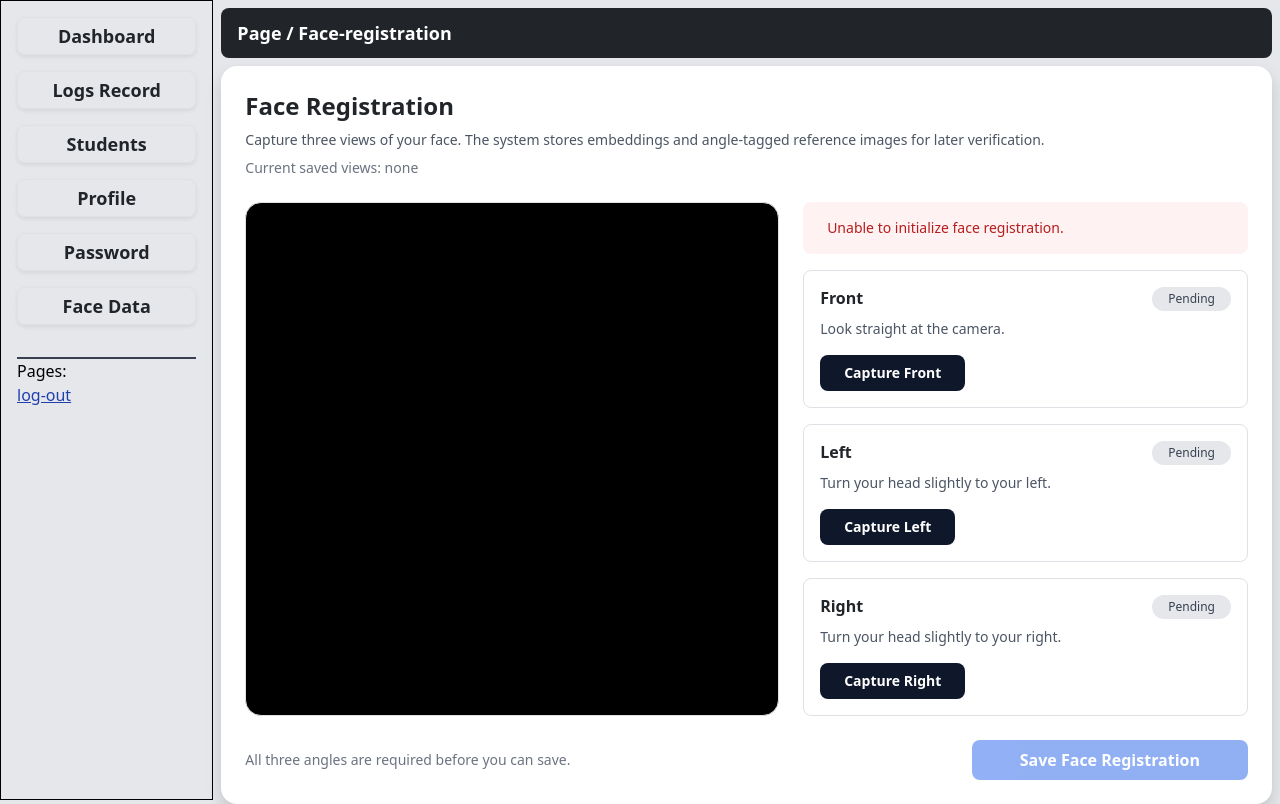
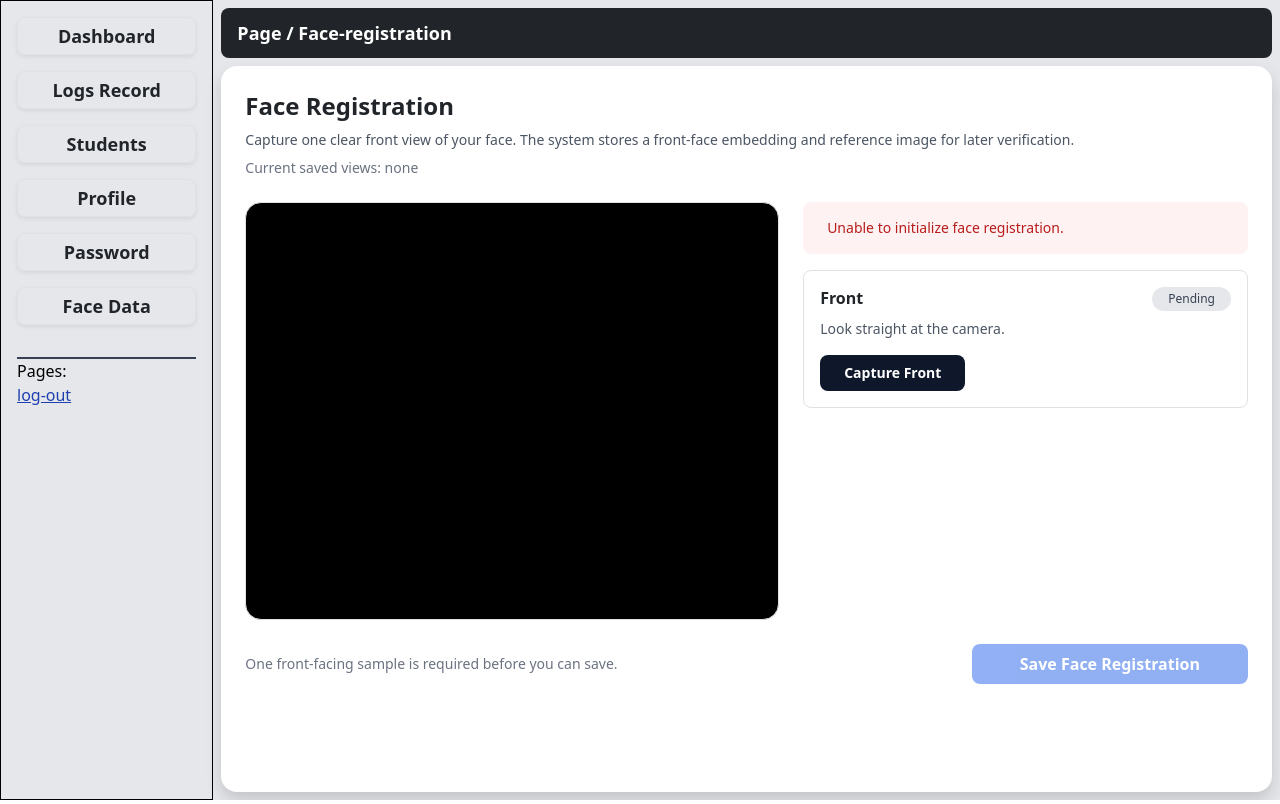
Before and after one commit to aaron1243692/as-fr, a PHP site: page /face-registration.php in a window 1280 px wide. Run offline with PHP 8.4, Linux system fonts and the light colour scheme; a user stored in the database is signed in; data comes from the database, SQL or seed files in the repository; some libraries are stand-ins or nearby versions.

Commit message:
front only

```diff
--- a/config/face-login.php
+++ b/config/face-login.php
@@ -57,12 +57,12 @@ if (!is_array($descriptor) || count($descriptor) !== 128) {
     exit;
 }
 
-$requiredChecks = ['left', 'right', 'blink'];
+$requiredChecks = ['front', 'blink'];
 foreach ($requiredChecks as $check) {
     if (empty($liveness[$check])) {
         echo json_encode([
             'success' => false,
-            'message' => 'Complete all liveness checks before verifying.',
+            'message' => 'Complete the front-face and blink checks before verifying.',
             'attempts_remaining' => max(0, FACE_AUTH_MAX_ATTEMPTS - ((int) ($_SESSION['face_failed_attempts'] ?? 0)))
         ]);
         exit;
--- a/config/face-registration.php
+++ b/config/face-registration.php
@@ -12,7 +12,7 @@ if (empty($_SESSION['id'])) {
 }
 
 $userId = (int) $_SESSION['id'];
-$requiredAngles = ['front', 'left', 'right'];
+$requiredAngles = ['front'];
 
 $payloadRaw = $_POST['face_payload'] ?? '';
 $payload = json_decode($payloadRaw, true);
@@ -54,7 +54,7 @@ foreach ($requiredAngles as $angle) {
     $image = is_array($sample) ? ($sample['image'] ?? null) : null;
 
     if (!is_array($descriptor) || count($descriptor) !== 128) {
-        $_SESSION['message'] = "All three face angles are required with valid embeddings.";
+        $_SESSION['message'] = "A front-facing sample with a valid embedding is required.";
         header("location: ../face-registration.php");
         exit;
     }
--- a/face-registration.php
+++ b/face-registration.php
@@ -30,7 +30,7 @@
         <section class="flex flex-1 flex-col gap-4 rounded-4 bg-white p-4 shadow">
             <div class="flex flex-col gap-2">
                 <h2 class="text-2xl font-semibold">Face Registration</h2>
-                <p class="text-sm text-gray-600">Capture three views of your face. The system stores embeddings and angle-tagged reference images for later verification.</p>
+                <p class="text-sm text-gray-600">Capture one clear front view of your face. The system stores a front-face embedding and reference image for later verification.</p>
                 <p class="text-sm text-gray-500">Current saved views: <?= count($savedViews) ? htmlspecialchars(implode(', ', $savedViews)) : 'none' ?></p>
             </div>
 
@@ -44,7 +44,7 @@
                         Loading camera and face models...
                     </div>
 
-                    <div class="grid grid-cols-1 gap-3 md:grid-cols-3 lg:grid-cols-1">
+                    <div class="grid grid-cols-1 gap-3">
                         <div class="rounded-3 border p-3">
                             <div class="mb-2 flex items-center justify-between">
                                 <h3 class="font-semibold">Front</h3>
@@ -54,33 +54,13 @@
                             <img id="preview-front" class="mt-3 hidden h-28 w-full rounded-3 object-cover" alt="Front preview">
                             <button type="button" class="capture-btn mt-3 rounded-3 bg-slate-900 px-4 py-2 text-sm font-semibold text-white" data-angle="front">Capture Front</button>
                         </div>
-
-                        <div class="rounded-3 border p-3">
-                            <div class="mb-2 flex items-center justify-between">
-                                <h3 class="font-semibold">Left</h3>
-                                <span id="badge-left" class="rounded-full bg-gray-200 px-3 py-1 text-xs text-gray-700">Pending</span>
-                            </div>
-                            <p class="text-sm text-gray-600">Turn your head slightly to your left.</p>
-                            <img id="preview-left" class="mt-3 hidden h-28 w-full rounded-3 object-cover" alt="Left preview">
-                            <button type="button" class="capture-btn mt-3 rounded-3 bg-slate-900 px-4 py-2 text-sm font-semibold text-white" data-angle="left">Capture Left</button>
-                        </div>
-
-                        <div class="rounded-3 border p-3">
-                            <div class="mb-2 flex items-center justify-between">
-                                <h3 class="font-semibold">Right</h3>
-                                <span id="badge-right" class="rounded-full bg-gray-200 px-3 py-1 text-xs text-gray-700">Pending</span>
-                            </div>
-                            <p class="text-sm text-gray-600">Turn your head slightly to your right.</p>
-                            <img id="preview-right" class="mt-3 hidden h-28 w-full rounded-3 object-cover" alt="Right preview">
-                            <button type="button" class="capture-btn mt-3 rounded-3 bg-slate-900 px-4 py-2 text-sm font-semibold text-white" data-angle="right">Capture Right</button>
-                        </div>
                     </div>
                 </div>
             </div>
 
             <form id="registrationForm" action="config/face-registration.php" method="post" class="flex items-center justify-between gap-3">
                 <input type="hidden" name="face_payload" id="face_payload">
-                <p class="text-sm text-gray-500">All three angles are required before you can save.</p>
+                <p class="text-sm text-gray-500">One front-facing sample is required before you can save.</p>
                 <button type="submit" id="saveBtn" class="rounded-3 bg-blue-600 px-5 py-2 font-semibold text-white disabled:cursor-not-allowed disabled:opacity-50" disabled>Save Face Registration</button>
             </form>
         </section>
@@ -97,9 +77,7 @@ let modelsLoaded = false;
 let streamStarted = false;
 
 const angleRules = {
-    front: { min: -0.03, max: 0.03 },
-    left: { min: 0.035, max: 0.18 },
-    right: { min: -0.18, max: -0.035 }
+    front: { min: -0.03, max: 0.03 }
 };
 
 function setStatus(message, type = 'info') {
@@ -114,7 +92,7 @@ function setStatus(message, type = 'info') {
 }
 
 function updateSaveState() {
-    const ready = ['front', 'left', 'right'].every((angle) => Boolean(captures[angle]));
+    const ready = Boolean(captures.front);
     saveBtn.disabled = !ready;
     payloadInput.value = ready ? JSON.stringify(captures) : '';
 }
@@ -141,7 +119,7 @@ async function loadModels() {
     ]);
 
     modelsLoaded = true;
-    setStatus('Models loaded. Capture front, left, and right face views.', 'success');
+    setStatus('Models loaded. Capture one front-facing face view.', 'success');
 }
 
 async function startCamera() {
@@ -186,7 +164,7 @@ async function captureAngle(angle) {
     const yaw = getYaw(detection.landmarks);
     const rule = angleRules[angle];
     if (yaw < rule.min || yaw > rule.max) {
-        setStatus(`Pose does not match the ${angle} capture yet. Adjust your head and try again.`, 'warning');
+        setStatus('Pose does not match a front-facing capture yet. Look straight at the camera and try again.', 'warning');
         return;
     }
 
@@ -226,7 +204,7 @@ document.getElementById('registrationForm').addEventListener('submit', (event) =
     updateSaveState();
     if (!payloadInput.value) {
         event.preventDefault();
-        setStatus('All three face angles are required before saving.', 'warning');
+        setStatus('A front-facing face sample is required before saving.', 'warning');
     }
 });
 
```
Also changed, not shown: face-recognition.php (+10 -18 lines), uploads/faces/1/front-1778068976.png (added), uploads/faces/11/front-1778068820.png (added).
